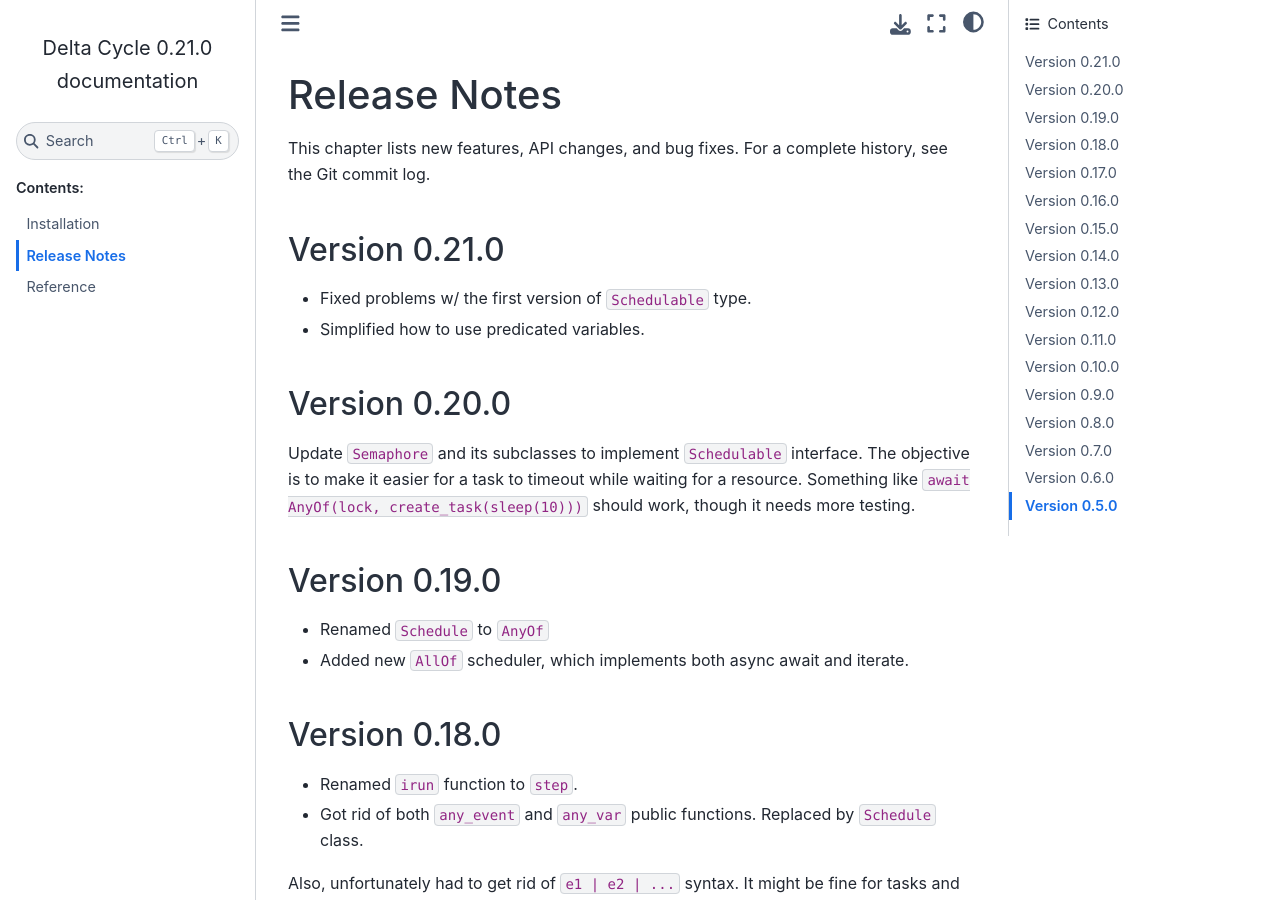
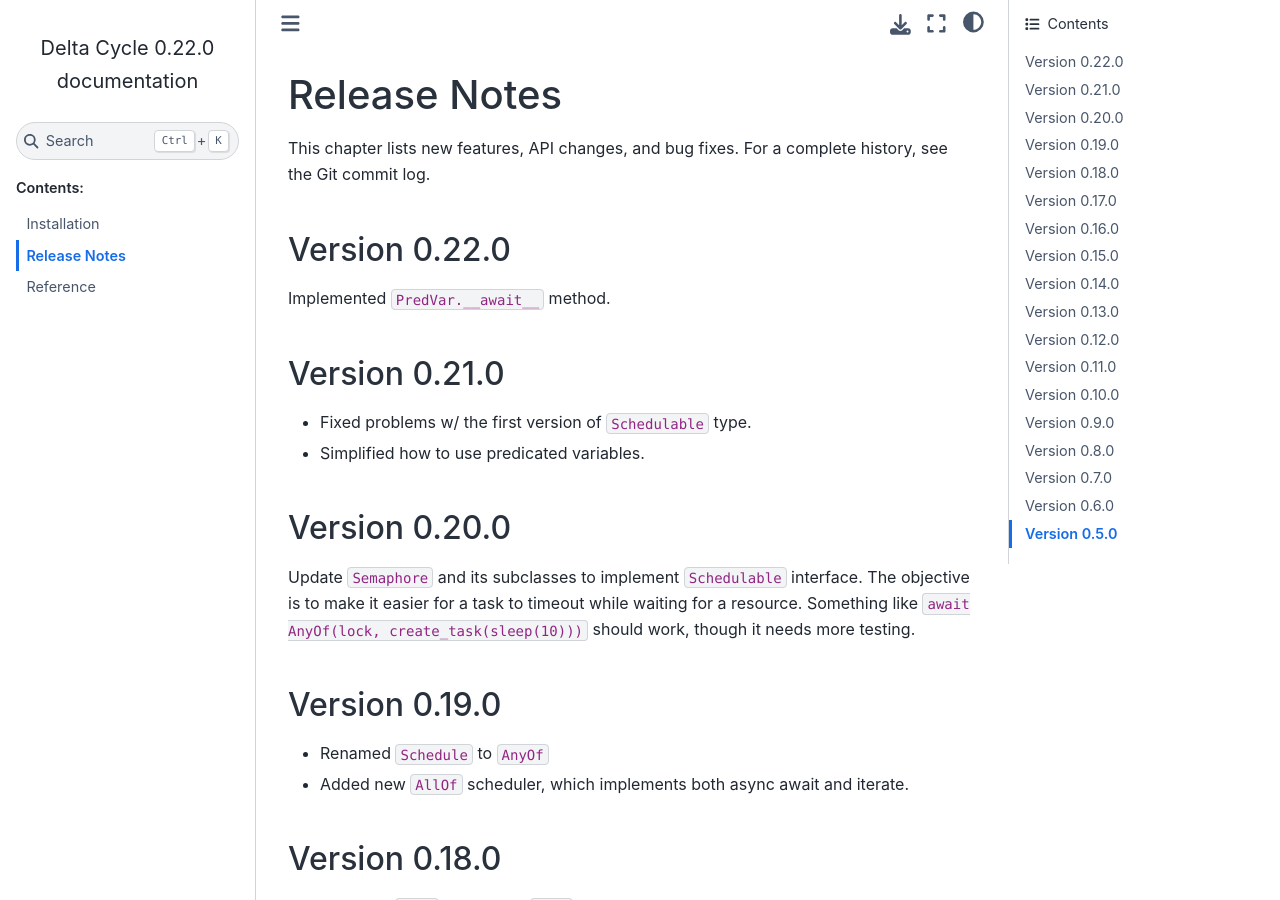
Before and after one commit to cjdrake/deltacycle, a Sphinx documentation site: the page built from doc/source/release_notes.rst, in a window 1280 px wide and 900 px high. Built offline with Sphinx 7.4.7 and the Sphinx Book theme 1.1.4, drawn with Linux system fonts in a browser that asks for light colours.

Commit message:
Release 0.22.0

```diff
--- a/doc/source/release_notes.rst
+++ b/doc/source/release_notes.rst
@@ -6,6 +6,12 @@
 
 This chapter lists new features, API changes, and bug fixes.
 For a complete history, see the Git commit log.
+
+
+Version 0.22.0
+==============
+
+Implemented ``PredVar.__await__`` method.
 
 
 Version 0.21.0
--- a/pyproject.toml
+++ b/pyproject.toml
@@ -1,6 +1,6 @@
 [project]
 name = "deltacycle"
-version = "0.21.0"
+version = "0.22.0"
 description = "Delta Cycle"
 readme = "README.md"
 
```
Also changed, not shown: 1 other file.
